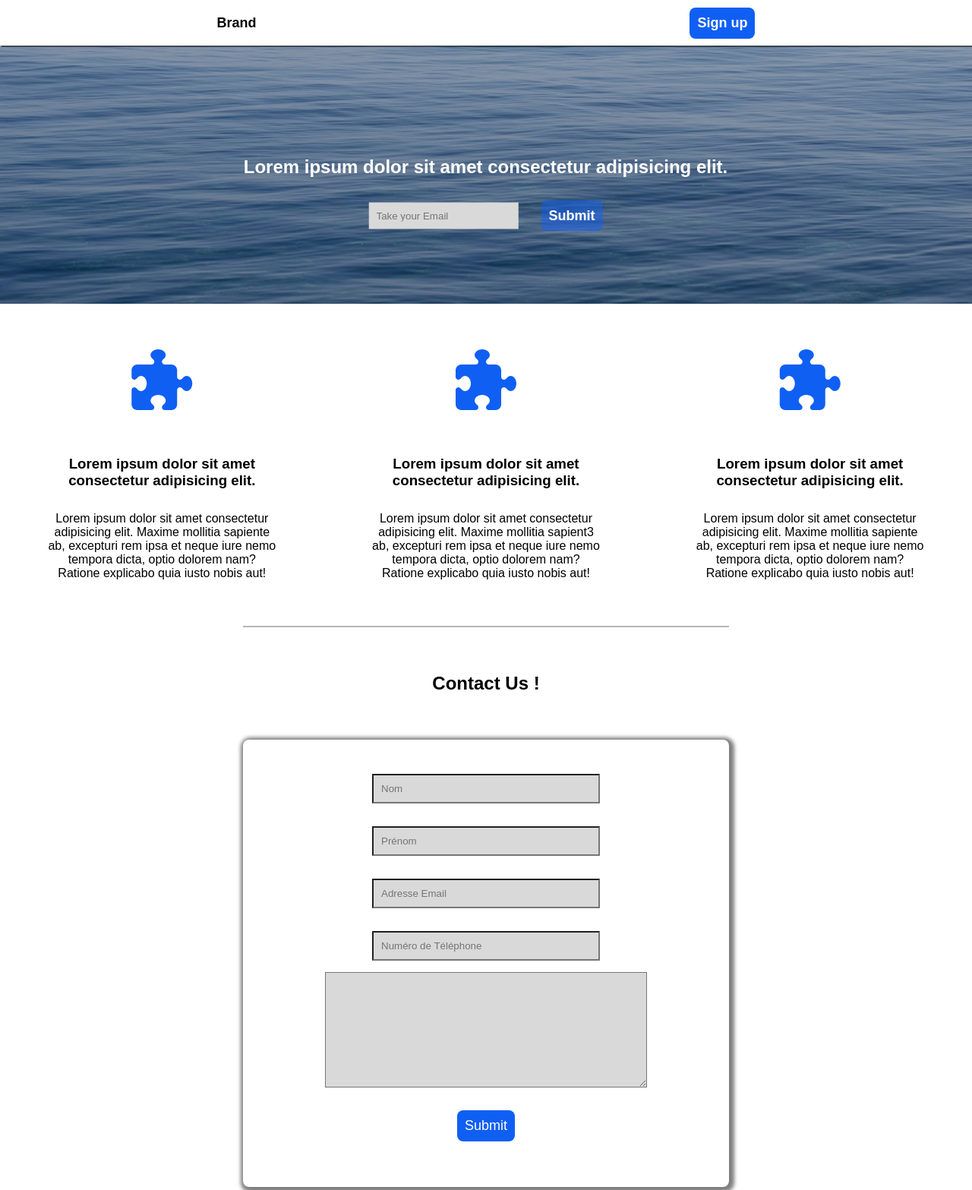
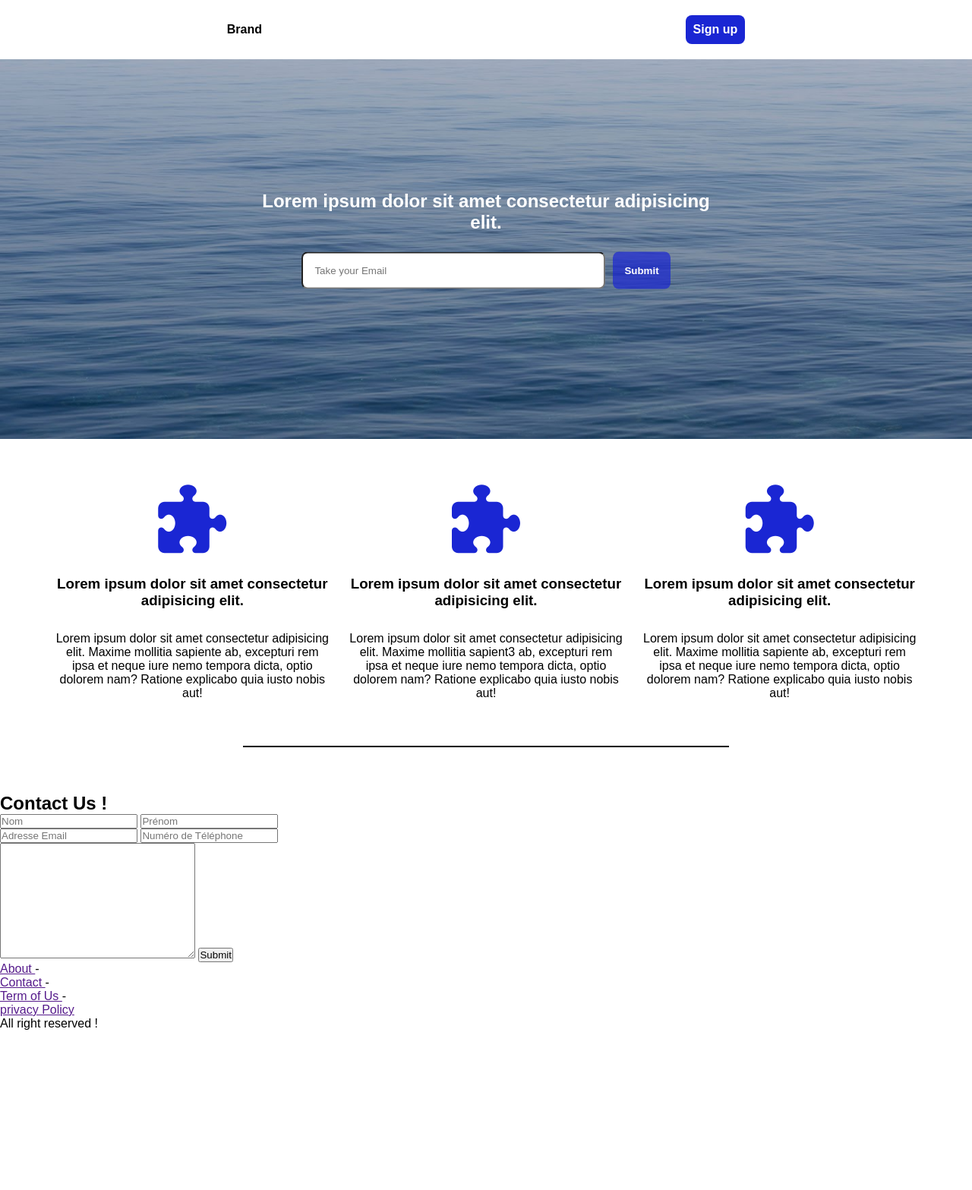
Before and after one commit to ThibautPoinloup/projet-html-1, a website: page index.html in a window 1280 px wide. Shown: the top 1567 px of the page at 76% size. After the commit the page ends 1357 px from the top, so only its background shows below. Drawn offline with Linux system fonts and the light colour scheme.

Commit message:
création du scss

```diff
--- a/css/style.css
+++ /dev/null
@@ -1,159 +0,0 @@
-* {
-  padding: 0;
-  margin: 0;
-  box-sizing: border-box;
-  text-decoration: none;
-  color: #000;
-  font-family: sans-serif;
-}
-nav {
-  width: 100%;
-  display: flex;
-  justify-content: space-around;
-  align-items: center;
-  height: 60px;
-  background-color: #fff;
-  box-shadow: 2px 2px rgba(0, 0, 0, 0.5);
-  position: fixed;
-  z-index: 99;
-}
-nav a {
-  font-size: 18px;
-  font-weight: bold;
-}
-nav .sign {
-  padding: 10px;
-  font-size: 18px;
-  background-color: rgba(16, 95, 243);
-  color: #fff;
-  border-radius: 8px;
-}
-header {
-  width: 100%;
-  height: 50vh;
-  background-image: url(../img/Thibaut\ POINLOUP\ -\ bg-masthead.jpg);
-  background-repeat: no-repeat;
-  background-size: cover;
-  background-position: bottom;
-}
-header section {
-  position: absolute;
-  z-index: 1;
-  top: 30%;
-  left: 40%;
-  transform: translate(-30%, -50%);
-}
-header section h1 {
-  text-align: center;
-  margin: 30px auto;
-  color: #fff;
-}
-header section div.email {
-  display: flex;
-  justify-content: center;
-  align-items: center;
-}
-header section div.email input,
-header section div.email button {
-  padding: 10px;
-}
-header section div.email input {
-  background-color: #D9D9D9;
-  border: none;
-}
-header section div.email button {
-  background-color: rgba(16, 95, 243, 0.5);
-  border: none;
-  margin-left: 30px;
-  color: #fff;
-  font-size: 18px;
-  font-weight: bold;
-  cursor: pointer;
-  border-radius: 8px;
-}
-div.cards {
-  display: flex;
-  justify-content: space-around;
-  align-items: center;
-  flex-wrap: wrap;
-}
-div.cards article {
-  width: 300px;
-}
-div.cards article i {
-  font-size: 80px;
-  text-align: center;
-  color: rgba(16, 95, 243);
-  margin: 60px auto;
-  display: block;
-}
-div.cards article h3,
-div.cards article p {
-  text-align: center;
-}
-div.cards article h3 {
-  margin-bottom: 30px;
-}
-span {
-  display: block;
-  margin: 60px auto;
-  height: 2px;
-  width: 50%;
-  background-color: #b6b6b6;
-}
-section.formulaire {
-  margin-bottom: 60px;
-}
-section.formulaire h2 {
-  text-align: center;
-  margin-bottom: 60px;
-}
-section.formulaire form {
-  box-shadow: 2px 2px 5px 5px rgba(0, 0, 0, 0.5);
-  border-radius: 8px;
-  width: 50%;
-  margin: 0 auto;
-  padding: 30px;
-}
-section.formulaire form div {
-  display: flex;
-  justify-content: center;
-  align-items: center;
-  flex-wrap: wrap;
-}
-section.formulaire form input {
-  padding: 10px;
-  width: 300px;
-  margin: 15px;
-  background-color: #D9D9D9;
-}
-section.formulaire form textarea {
-  margin: 0 auto;
-  display: block;
-  width: 73%;
-  background-color: #D9D9D9;
-}
-section.formulaire form button {
-  padding: 10px;
-  font-size: 18px;
-  background-color: rgba(16, 95, 243);
-  color: #fff;
-  border: none;
-  margin: 30px auto;
-  display: block;
-  cursor: pointer;
-  border-radius: 8px;
-}
-footer {
-  background-color: #d9d9d9;
-  padding: 10px;
-}
-footer ul {
-  display: flex;
-}
-footer ul li {
-  list-style-type: none;
-}
-footer ul li a {
-  color: rgba(16, 95, 243);
-}
--- a/css/style.less
+++ /dev/null
@@ -1,163 +0,0 @@
-* {
-  padding: 0;
-  margin: 0;
-  box-sizing: border-box;
-  text-decoration: none;
-  color: #000;
-  font-family: sans-serif;
-}
-nav {
-  width: 100%;
-  display: flex;
-  justify-content: space-around;
-  align-items: center;
-  height: 60px;
-  background-color: #fff;
-  box-shadow: 2px 2px rgba(0,0,0,.5);
-  position: fixed;
-  z-index: 99;
-  a {
-    font-size: 18px;
-    font-weight: bold;
-  }
-  .sign{
-    padding: 10px;
-    font-size: 18px;
-    background-color: rgba(16, 95, 243);
-    color: #fff;
-    border-radius: 8px;
-  }
-}
-
-header {
-  width: 100%;
-  height: 50vh;
-  background-image: url(../img/Thibaut\ POINLOUP\ -\ bg-masthead.jpg);
-  background-repeat: no-repeat;
-  background-size: cover;
-  background-position: bottom;
-  section {
-    position: absolute;
-    z-index: 1;
-    top: 30%;
-    left: 40%;
-    transform: translate(-30%, -50%);
-    h1 {
-      text-align: center;
-      margin: 30px auto;
-      color: #fff;
-    }
-    div.email {
-        display: flex;
-        justify-content: center;
-        align-items: center;
-        input, button{
-            padding: 10px;
-        }
-        input{
-            background-color: #D9D9D9;
-            border: none;
-        }
-        button{
-            background-color: rgba(16, 95, 243, 0.5);
-            border: none;
-            margin-left: 30px;
-            color: #fff;
-            font-size: 18px;
-            font-weight: bold;
-            cursor: pointer;
-            border-radius: 8px;
-        }
-    }
-  }
-}
-
-div.cards{
-    display: flex;
-    justify-content: space-around;
-    align-items: center;
-    flex-wrap: wrap;
-    article{
-        width: 300px;
-        i{
-            font-size: 80px;
-            text-align: center;
-            color: rgba(16, 95, 243);
-            margin: 60px auto;
-            display: block;
-        }
-        h3, p{
-            text-align: center;
-        }
-        h3{
-            margin-bottom: 30px;
-        }
-    }
-}
-
-span{
-    display: block;
-    margin: 60px auto;
-    height: 2px;
-    width: 50%;
-    background-color: rgb(182, 182, 182);
-}
-
-section.formulaire{
-    margin-bottom: 60px;
-    h2{
-        text-align: center;
-        margin-bottom: 60px;
-    }
-    form{
-    box-shadow: 2px 2px 5px 5px rgba(0,0,0,.5);
-    border-radius: 8px;
-    width: 50%;
-    margin: 0 auto;
-    padding: 30px;
-        div{
-        display: flex;
-        justify-content: center;
-        align-items: center;
-        flex-wrap: wrap;
-        }
-        input{
-            padding: 10px;
-            width: 300px;
-            margin: 15px;
-            background-color: #D9D9D9;
-        }
-        textarea{
-            margin: 0 auto;
-            display: block;
-            width: 73%;
-            background-color: #D9D9D9;
-        }
-        button {
-            padding: 10px;
-            font-size: 18px;
-            background-color: rgba(16, 95, 243);
-            color: #fff;
-            border: none;
-            margin: 30px auto;
-            display: block;
-            cursor: pointer;
-        border-radius: 8px;
-
-          }
-    }
-}
-footer{
-    background-color: #d9d9d9;
-    padding: 10px;
-    ul{
-        display: flex;
-        li{
-            list-style-type: none;
-            a{
-                color: rgba(16, 95, 243);
-
-            }
-        }
-    }
-}
--- a/index.html
+++ b/index.html
@@ -5,46 +5,46 @@
     <meta http-equiv="X-UA-Compatible" content="IE=edge">
     <meta name="viewport" content="width=device-width, initial-scale=1.0">
     <title>Projet HTML 1</title>
-    <link rel="stylesheet" href="./css/style.css">
+    <link rel="stylesheet" href="./css/main.css">
   </head>
   <body>
-    <nav>
-      <a href="">Brand</a>
-      <a href="" class="sign">Sign up</a>
+    <nav class="nav">
+      <a href="#top" class="nav__brand">Brand</a>
+      <a href="" class="nav__sign">Sign up</a>
     </nav>
-    <header>
-      <section>
-        <h1>Lorem ipsum dolor sit amet consectetur adipisicing elit.</h1>
-        <div class="email">
-          <input type="text" placeholder="Take your Email">
-          <button type="submit" id="submit">Submit</button>
+    <header class="header">
+      <section class="header__section">
+        <h1 class="header__section__title">Lorem ipsum dolor sit amet consectetur adipisicing elit.</h1>
+        <div class="header__section__email">
+          <input type="text" placeholder="Take your Email" class="header__section__email__input">
+          <button type="submit" id="submit" class="header__section__email__btn">Submit</button>
         </div>
       </section>
     </header>
     <main>
       <div class="cards">
-        <article>
-          <i class="fa-solid fa-puzzle-piece"></i>
-          <h3>Lorem ipsum dolor sit amet consectetur adipisicing elit.</h3>
-          <p>
+        <article class="cards__article">
+          <i class="fa-solid fa-puzzle-piece cards__article__i"></i>
+          <h3 class="cards__article__title">Lorem ipsum dolor sit amet consectetur adipisicing elit.</h3>
+          <p class="cards__article__paragraph">
             Lorem ipsum dolor sit amet consectetur adipisicing elit. Maxime
             mollitia sapiente ab, excepturi rem ipsa et neque iure nemo tempora
             dicta, optio dolorem nam? Ratione explicabo quia iusto nobis aut!
           </p>
         </article>
-        <article>
-          <i class="fa-solid fa-puzzle-piece"></i>
-          <h3>Lorem ipsum dolor sit amet consectetur adipisicing elit.</h3>
-          <p>
+        <article class="cards__article">
+          <i class="fa-solid fa-puzzle-piece cards__article__i"></i>
+          <h3 class="cards__article__title">Lorem ipsum dolor sit amet consectetur adipisicing elit.</h3>
+          <p class="cards__article__paragraph">
             Lorem ipsum dolor sit amet consectetur adipisicing elit. Maxime
             mollitia sapient3 ab, excepturi rem ipsa et neque iure nemo tempora
             dicta, optio dolorem nam? Ratione explicabo quia iusto nobis aut!
           </p>
         </article>
-        <article>
-          <i class="fa-solid fa-puzzle-piece"></i>
-          <h3>Lorem ipsum dolor sit amet consectetur adipisicing elit.</h3>
-          <p>
+        <article class="cards__article">
+          <i class="fa-solid fa-puzzle-piece cards__article__i"></i>
+          <h3 class="cards__article__title">Lorem ipsum dolor sit amet consectetur adipisicing elit.</h3>
+          <p class="cards__article__paragraph">
             Lorem ipsum dolor sit amet consectetur adipisicing elit. Maxime
             mollitia sapiente ab, excepturi rem ipsa et neque iure nemo tempora
             dicta, optio dolorem nam? Ratione explicabo quia iusto nobis aut!
@@ -53,29 +53,29 @@
     </div>
       <span></span>
       <section class="formulaire">
-        <h2>Contact Us !</h2>
-        <form action="get">
-          <div>
-            <input type="text" placeholder="Nom">
-            <input type="text" placeholder="Prénom">
+        <h2 class="formulaire__title">Contact Us !</h2>
+        <form action="POST" class="formulaire__form">
+          <div class="formulaire__form__name">
+            <input type="text" placeholder="Nom" class="formulaire__form__name__input">
+            <input type="text" placeholder="Prénom" class="formulaire__form__name__input">
           </div>
-          <div>
-            <input type="text" placeholder="Adresse Email">
-            <input type="text" placeholder="Numéro de Téléphone">
+          <div class="formulaire__form__coordonnes">
+            <input type="text" placeholder="Adresse Email" class="formulaire__form__coordonnes__input">
+            <input type="text" placeholder="Numéro de Téléphone" class="formulaire__form__coordonnes__input">
           </div>
-          <textarea name="text" id="#" cols="30" rows="10"></textarea>
-          <button>Submit</button>
+          <textarea name="text" id="#" cols="30" rows="10" class="formulaire__form__textarea"></textarea>
+          <button class="formulaire__form__btn">Submit</button>
         </form>
       </section>
     </main>
-    <footer>
-        <ul>
-            <li><a href="">About </a>-</li>
-            <li><a href=""> Contact </a>-</li>
-            <li><a href=""> Term of Us </a>-</li>
-            <li><a href=""> privacy Policy</a></li>
+    <footer class="footer">
+        <ul class="footer__ul">
+            <li class="footer__ul__li"><a href="" class="footer__ul__li__a">About </a>-</li>
+            <li class="footer__ul__li"><a href="" class="footer__ul__li__a"> Contact </a>-</li>
+            <li class="footer__ul__li"><a href="" class="footer__ul__li__a"> Term of Us </a>-</li>
+            <li class="footer__ul__li"><a href="" class="footer__ul__li__a"> privacy Policy</a></li>
         </ul>
-        <p>All right reserved !</p>
+        <p class="footer__paragraph">All right reserved !</p>
     </footer>
     <script
       src="https://kit.fontawesome.com/417135100d.js"
--- /dev/null
+++ b/scss/components/_cards.scss
@@ -0,0 +1,26 @@
+.cards{
+    display: flex;
+    justify-content: space-around;
+    align-items: center;
+    flex-wrap: wrap;
+    padding: 60px;
+    &__article{
+        width: 360px;
+        display: flex;
+        flex-direction: column;
+        align-items: center;
+        justify-content: center;
+        &__i{
+            text-align: center;
+            font-size: 90px;
+            color: rgb(26, 38, 211);
+        }
+        &__title{
+            text-align: center;
+            margin: 30px auto;
+        }
+        &__paragraph{
+            text-align: center;
+        }
+    }
+}
--- /dev/null
+++ b/scss/components/_header.scss
@@ -0,0 +1,40 @@
+.header{
+    width: 100%;
+    height: 500px;
+    background-image: url(/img/Thibaut\ POINLOUP\ -\ bg-masthead.jpg);
+    background-size: cover;
+    background-repeat: no-repeat;
+    background-position: bottom;
+    position: relative;
+    &__section{
+        position: absolute;
+        width: 600px;
+        top: 50%;
+        left: 50%;
+        transform: translate(-50%,-50%);
+        &__title{
+            text-align: center;
+            color: #fff;
+        }
+       &__email{
+        display: flex;
+        justify-content: center;
+        margin: 20px;
+        &__input, &__btn{
+            padding: 15px;
+            margin: 5px;
+        }
+        &__input{
+            width: 400px;
+            border-radius: 8px;
+        }
+        &__btn{
+            font-weight: bold;
+            color: #fff;
+            background-color: rgba(26, 38, 211, 0.7);
+            border: none;
+            border-radius: 8px;
+        }
+       }
+    }
+}
--- /dev/null
+++ b/scss/components/_nav.scss
@@ -0,0 +1,19 @@
+.nav{
+    display: flex;
+    justify-content: space-around;
+    align-items: center;
+    padding: 20px;
+    &__brand{
+        font-weight: bold;
+        text-decoration: none;
+        color: #000;
+    }
+    &__sign{
+        padding: 10px;
+        color: #fff;
+        background-color: rgb(26, 38, 211);
+        text-decoration: none;
+        font-weight: bold;
+        border-radius: 8px;
+    }
+}
--- /dev/null
+++ b/scss/main.scss
@@ -0,0 +1,16 @@
+*{
+    padding: 0;
+    margin: 0;
+    box-sizing: border-box;
+    font-family: sans-serif;
+}
+@import './components/nav';
+@import './components/header';
+@import './components/cards';
+
+span{
+    width: 60%;
+    height: 2px;
+    display: block;
+    margin: 0 auto 60px;
+}
```
Also changed, not shown: package.json (added, +19 -0 lines), css/main.css (added), 1 other file.
